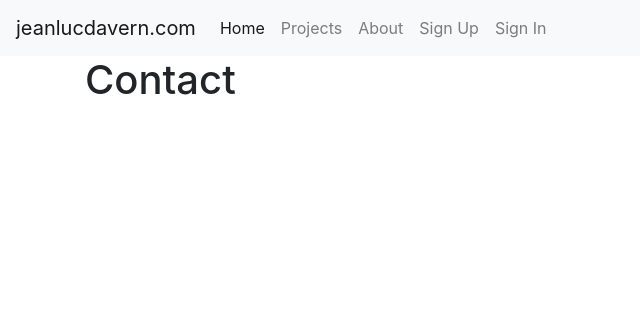
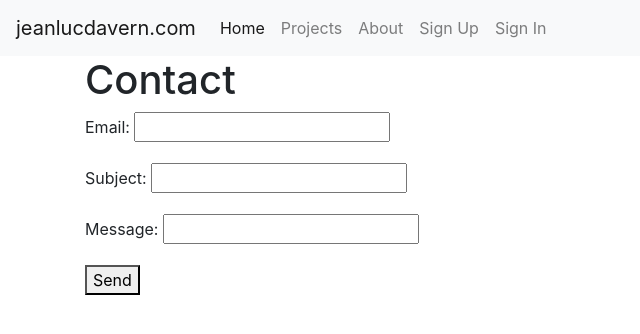
Before and after one commit to jdavv/jeanlucdavern_portfolio, a Django app: page /contact/ in a window 1280 px wide. Shown: the top 334 px of the page, without its empty margins (0-640 px from the left). Run offline with Django 3.2, Linux system fonts and the light colour scheme; some libraries are stand-ins or nearby versions.

Commit message:
Update template to render form as_p

```diff
--- a/jeanlucdavern_portfolio/templates/contact/emailform.html
+++ b/jeanlucdavern_portfolio/templates/contact/emailform.html
@@ -3,5 +3,9 @@
 {% block content %}
 
 <h1>Contact</h1>
-
+<form action="." method ="POST">
+  {% csrf_token %}
+  {{ form.as_p }}
+  <button type="submit">Send</button>
+</form>
 {% endblock %}
```
